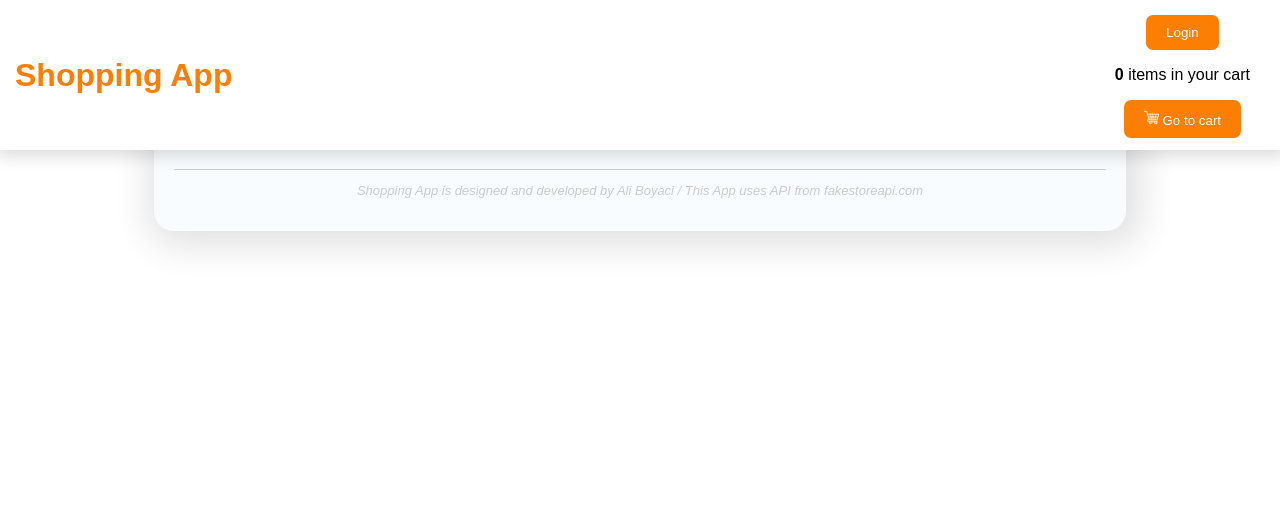
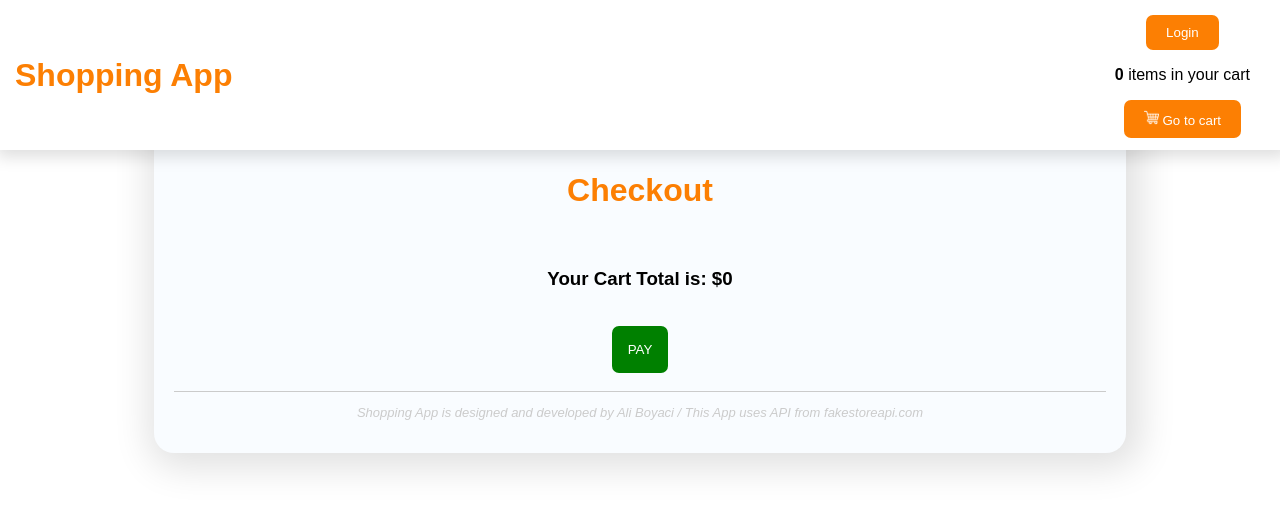
Before and after one commit to aaliboyaci/shopping-appv1, a React (Create React App) app in the folder shopping-app/: page /checkout in a window 1280 px wide. Shown: the top 510 px of the page. Built offline with nearby package versions, Linux system fonts and the light colour scheme.

Commit message:
Add checkout feature

```diff
--- a/shopping-app/src/App.js
+++ b/shopping-app/src/App.js
@@ -9,6 +9,7 @@ import Cart from './Components/Cart';
 import Login from './Components/Login';
 import Main from './Components/Main';
 import { MainProvider } from './Context/MainProvider';
+import Checkout from './Components/Checkout';
 
 function App() {
   return (
@@ -24,6 +25,7 @@ function App() {
               <Route path='/user' element={<UserPage />} />
               <Route path='/product' element={<ProductPage />} />
               <Route path='/cart' element={<Cart />} />
+              <Route path='/checkout' element={<Checkout />} />
             </Routes>
           </div>
         </MainProvider>
--- a/shopping-app/src/Components/Cart.jsx
+++ b/shopping-app/src/Components/Cart.jsx
@@ -86,6 +86,7 @@ export default function Cart() {
       <br />
       {console.log(cart)}
       <h1>Total Price: ${totalPrice.toFixed(2)}</h1>
+      {totalPrice > 0 && <button className="goToCart" onClick={()=> {navigate('/checkout')}}> Check Out</button>}
     </div>
   );
 }
--- /dev/null
+++ b/shopping-app/src/Components/Checkout.jsx
@@ -0,0 +1,66 @@
+import { useContext, useState } from 'react';
+import React from 'react'
+import { MainContext } from '../Context/MainProvider';
+import './Style.css';
+import { motion, AnimatePresence } from 'framer-motion';
+
+
+export default function Checkout() {
+    const { cart } = useContext(MainContext);
+    const totalPrice = cart.reduce((total, item) => total + item.price, 0);
+    const [pay, setPay] = useState(false);
+
+    const payButton = () => {
+        setPay(true);
+        setTimeout(() => {
+            setPay(false);
+        }, 2000);
+    };
+
+    const itemVariants = {
+        hidden: {
+            opacity: 0,
+            scale: 0.8,
+        },
+        visible: {
+            opacity: 1,
+            scale: 1,
+            transition: {
+                ease: "linear",
+                duration: 0.3,
+                x: { duration: 0.2 }
+            },
+        },
+        exit: {
+            opacity: 0,
+            scale: 0.8,
+            transition: {
+                ease: "linear",
+                duration: 0.3,
+                x: { duration: 0.2 }
+            },
+        },
+    };
+
+
+    return (
+        <div><h1>Checkout</h1>
+            <br></br>
+            <h3>Your Cart Total is: ${totalPrice}</h3>
+            <br></br>
+            <button className="Pay" onClick={() => payButton(true)}> PAY </button>
+            <br></br>
+            <AnimatePresence>
+                {pay && <p className="addedToCartMessage">
+                    <motion.div
+                        variants={itemVariants}
+                        initial="hidden"
+                        animate="visible"
+                        exit="exit" >
+                        <b>THANK YOU BUT THIS APP IS A FAKE ONE</b>
+                    </motion.div>
+                </p>}
+            </AnimatePresence>
+        </div>
+    )
+}
--- a/shopping-app/src/Components/Style.css
+++ b/shopping-app/src/Components/Style.css
@@ -332,6 +332,18 @@ h1:hover {
   cursor: pointer;
 }
 
+.Pay{
+  padding: 16px;
+  margin:auto;
+  background-color: green;
+  color: white;
+  border: none;
+  border-radius: 7px;
+
+}
+.Pay:hover{
+  background-color: rgb(0, 176, 0);
+}
 
 @media (max-width: 767px) {
   .Header {
```
